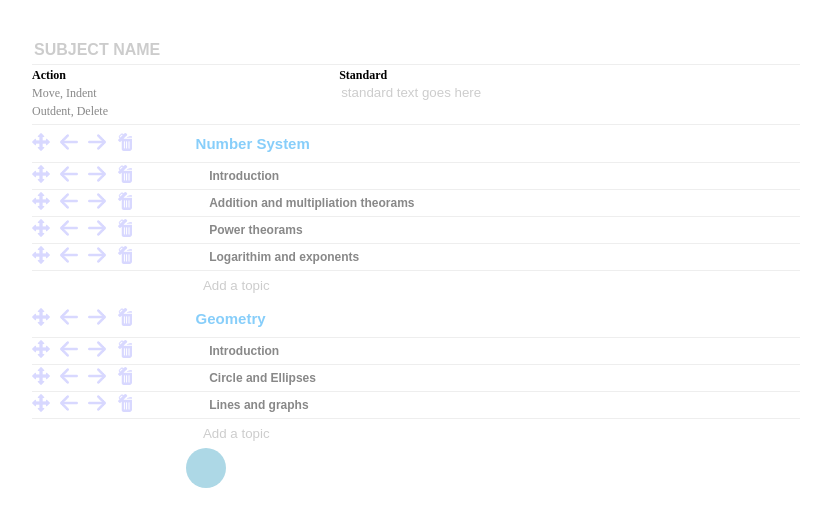
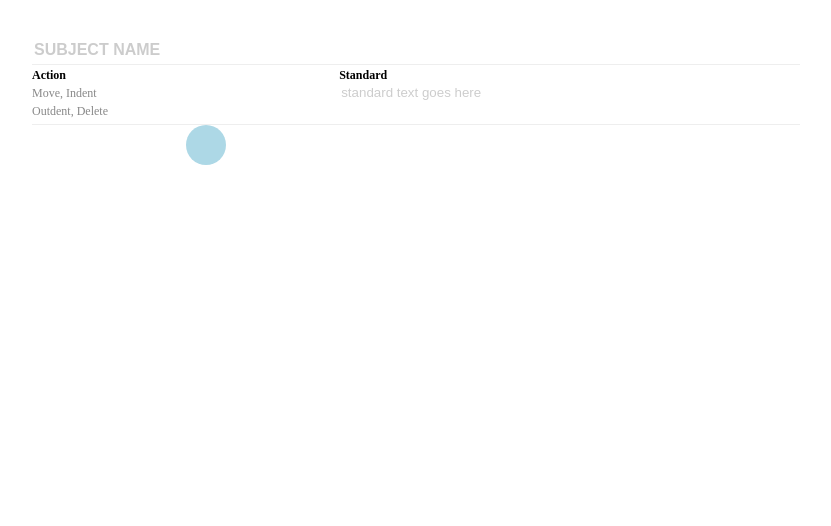
Before and after one commit to Gaurav2048/React-DnD-Adv, a React (Create React App) app: page / in a window 1280 px wide. Shown: the top 526 px of the page, without its empty margins (224-1055 px from the left). Built offline with nearby package versions, Linux system fonts and the light colour scheme.

Commit message:
Implement outdent feature

```diff
--- a/src/App.js
+++ b/src/App.js
@@ -16,48 +16,7 @@ const App = () => {
   const [data, setData] = useState([
     {
       standard: '',
-      content: [
-        {
-          id: 0,
-          chapterTitle: 'Number System',
-          topics: [
-            {
-              id: 'Red',
-              name: 'Introduction',
-            },
-            {
-              id: 'Green',
-              name: 'Addition and multipliation theorams',
-            },
-            {
-              id: 'Blue',
-              name: 'Power theorams',
-            },
-            {
-              id: 'Yellow',
-              name: 'Logarithim and exponents',
-            },
-          ],
-        },
-        {
-          id: 1,
-          chapterTitle: 'Geometry',
-          topics: [
-            {
-              id: 'Black',
-              name: 'Introduction',
-            },
-            {
-              id: 'White',
-              name: 'Circle and Ellipses',
-            },
-            {
-              id: 'Orange',
-              name: 'Lines and graphs',
-            },
-          ],
-        },
-      ],
+      content: [],
     },
   ]);
 
--- a/src/Components/Actions/Action.js
+++ b/src/Components/Actions/Action.js
@@ -15,7 +15,12 @@ const Action = ({ data, setData, chapterIndex, topicIndex }) => {
       }}
     >
       <Move />
-      <Outdent />
+      <Outdent
+        data={data}
+        setData={setData}
+        chapterIndex={chapterIndex}
+        topicIndex={topicIndex}
+      />
       <Indent
         data={data}
         setData={setData}
--- a/src/Components/Actions/Outdent.js
+++ b/src/Components/Actions/Outdent.js
@@ -1,12 +1,34 @@
 import React from 'react';
 
-const Outdent = () => {
+const Outdent = ({ data, setData, chapterIndex, topicIndex }) => {
+  const Outdent = (e) => {
+    if (topicIndex === undefined) return;
+    const copyData = [...data];
+    const chapter = copyData[0].content[chapterIndex];
+    const { name, id } = chapter.topics[topicIndex];
+    const newChapterTopics = chapter.topics.splice(
+      topicIndex + 1,
+      chapter.topics.length - 1
+    );
+    chapter.topics.splice(topicIndex, 1);
+    const newChapter = {
+      id,
+      chapterTitle: name,
+      topics: newChapterTopics,
+    };
+
+    copyData[0].content[chapterIndex] = chapter;
+    copyData[0].content.splice(chapterIndex + 1, 0, newChapter);
+    setData(copyData);
+  };
+
   return (
-    <div>
+    <div className="unit_action">
       <img
         src={process.env.PUBLIC_URL + './back.png'}
         style={{ width: '18px', height: '18px' }}
         alt="move"
+        onClick={Outdent}
       />
     </div>
   );
```
